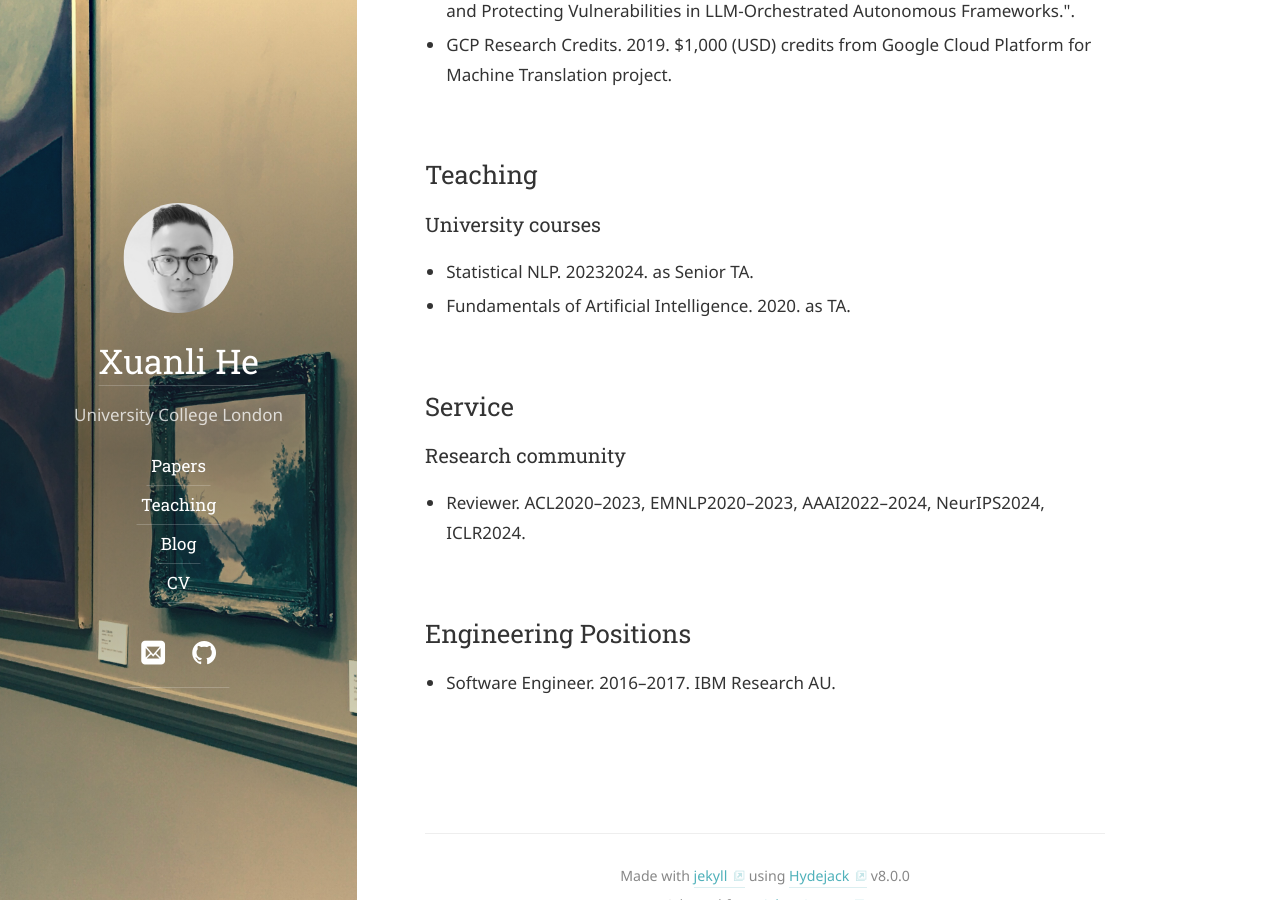
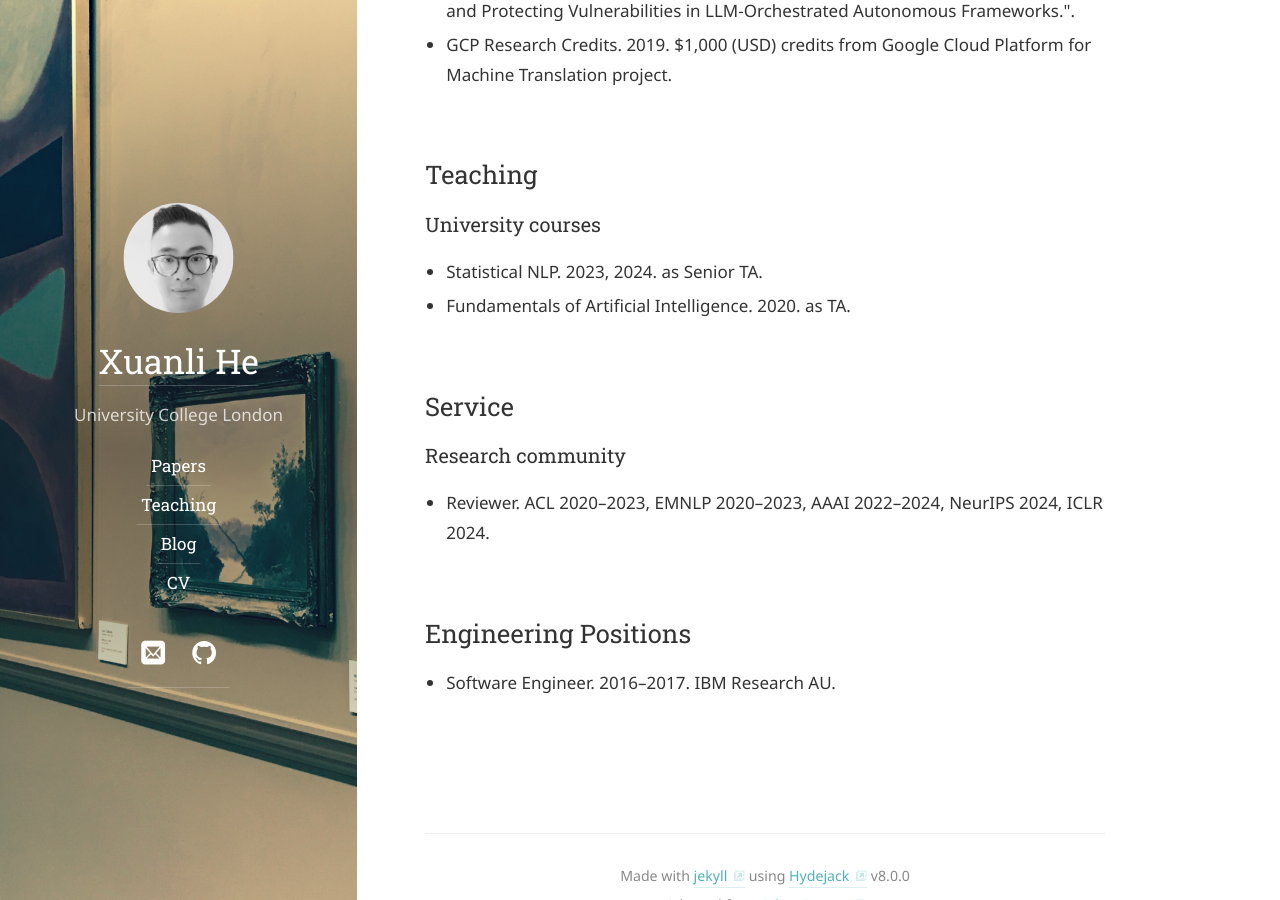
Before and after one commit to xlhex/xlhex.github.io, a Jekyll site: the page built from cv.md, in a window 1280 px wide and 900 px high, scrolled down 4223 px. Built offline with Jekyll 4.4.1, drawn with Linux system fonts in a browser that asks for light colours; some web fonts are replaced.

Commit message:
update cv

```diff
--- a/_data/cv.yml
+++ b/_data/cv.yml
@@ -60,7 +60,7 @@ after-pubs:
         items:
           -
             title: "Statistical NLP"
-            year: 2023,2024
+            year: 2023, 2024
             detail: as Senior TA
           -
             title: "Fundamentals of Artificial Intelligence"
@@ -74,7 +74,7 @@ after-pubs:
         items:
           -
             title: Reviewer
-            detail: ACL2020&ndash;2023, EMNLP2020&ndash;2023, AAAI2022&ndash;2024, NeurIPS2024, ICLR2024
+            detail: ACL 2020&ndash;2023, EMNLP 2020&ndash;2023, AAAI 2022&ndash;2024, NeurIPS 2024, ICLR 2024
   -
     heading: Engineering Positions
     items:
```
